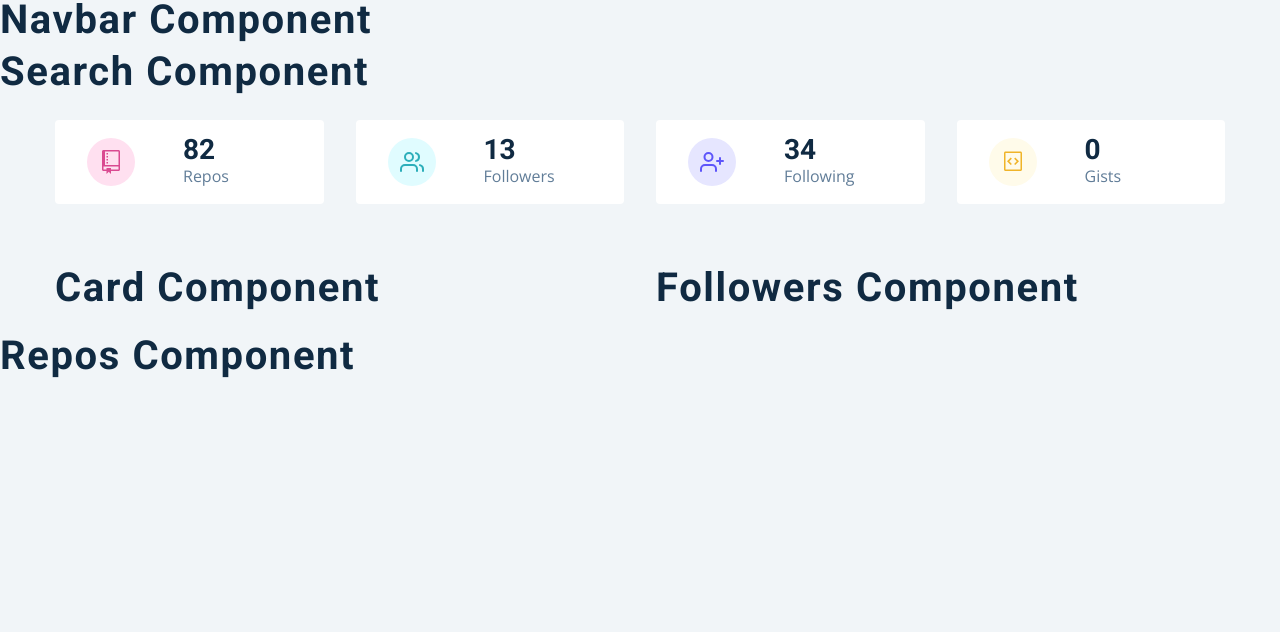
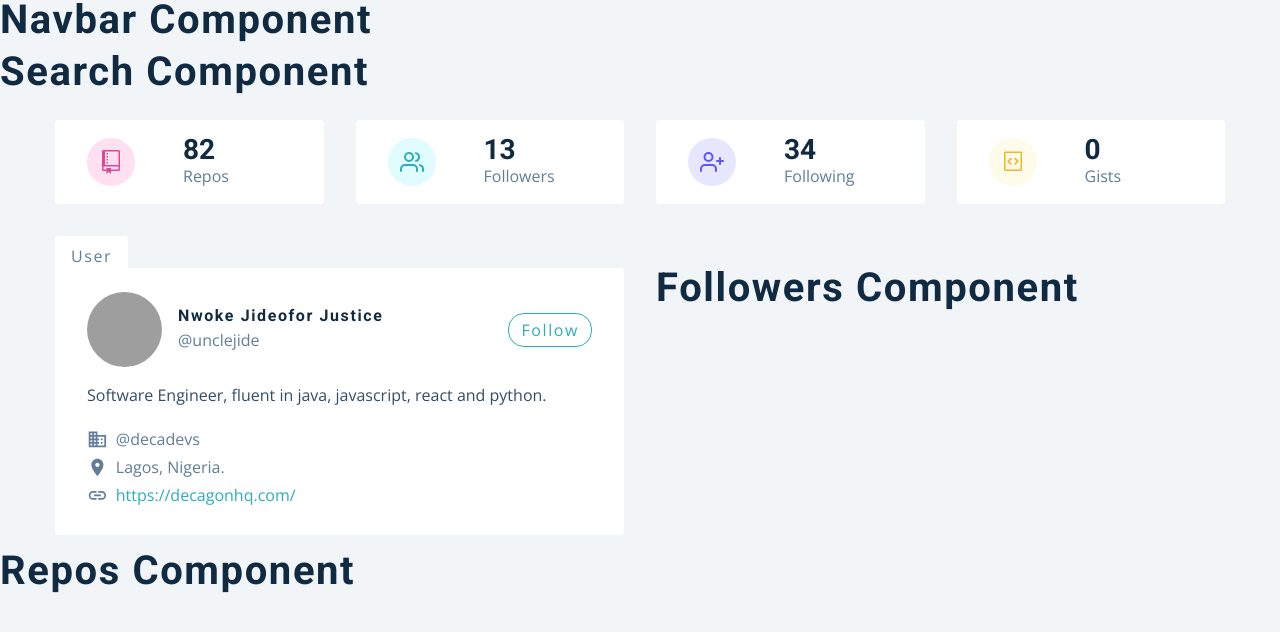
Before and after one commit to unclejide1/github-searcher, a React (Create React App) app: page / in a window 1280 px wide. Shown: the top 632 px of the page. Built offline with nearby package versions, Linux system fonts and the light colour scheme; grey boxes are pictures that could not be loaded.

Commit message:
feat: add card for user-info

```diff
--- a/src/components/Card.js
+++ b/src/components/Card.js
@@ -1,9 +1,34 @@
 import React from 'react';
-import { GithubContext } from '../context/context';
+import { useGlobalContext } from '../context/context';
 import styled from 'styled-components';
 import { MdBusiness, MdLocationOn, MdLink } from 'react-icons/md';
 const Card = () => {
-  return <h2>card component</h2>;
+  const { githubUser } = useGlobalContext()
+   const { avatar_url, html_url, name, company, blog, bio, location, twitter_username } = githubUser
+  return (
+    <Wrapper>
+      <header>
+        <img src={avatar_url} alt={name} />
+        <div>
+          <h4>{name}</h4>
+          <p>@{twitter_username || 'unclejide'}</p>
+        </div>
+        <a href={html_url}>follow</a>
+      </header>
+      <p className='bio'>{bio}</p>
+      <div className='links'>
+        <p>
+          <MdBusiness></MdBusiness>
+          {company}
+        </p>
+        <p>
+          <MdLocationOn></MdLocationOn>
+          {location || 'earth'}
+        </p>
+        <a href={`https://${blog}`}><MdLink/>{blog}</a>
+      </div>
+    </Wrapper>
+  )
 };
 const Wrapper = styled.article`
   background: var(--clr-white);
```
